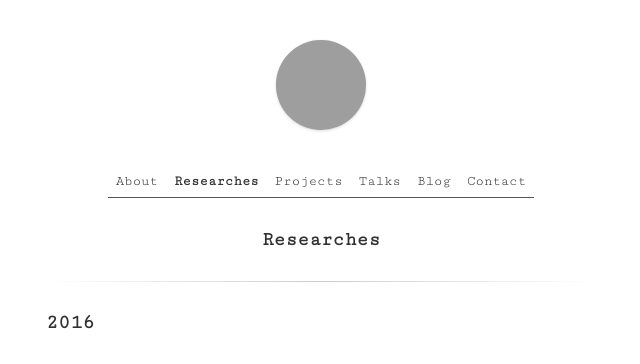
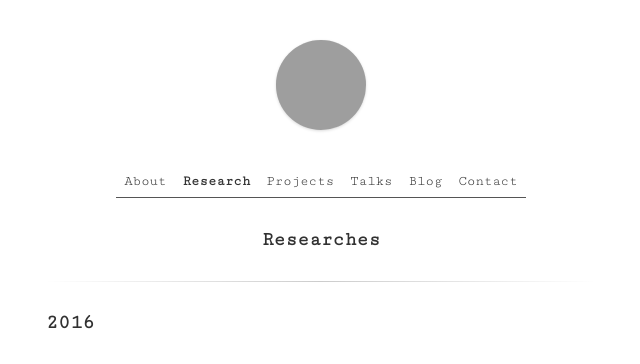
Before and after one commit to yatingz205/yatingz205.github.io, a Jekyll site: the page built from researches.html, in a window 1280 px wide. Shown: the top 364 px of the page, without its empty margins (319-959 px from the left). Built offline with Jekyll 4.4.1, drawn with Linux system fonts in a browser that asks for light colours; grey boxes are pictures that could not be loaded.

Commit message:
Update header.html

```diff
--- a/_includes/header.html
+++ b/_includes/header.html
@@ -24,13 +24,13 @@
 			{% assign link = '/researches' %}
 			<li> <a href="{{ link | prepend: site.baseurl | prepend: site.url }}"> Researches </a> </li>
 		{% else %}
-			<li style="font-weight:bold;"> <a> Researches </a> </li>
+			<li style="font-weight:bold;"> <a> Research </a> </li>
 		{% endif %}
 		{% if page.url != '/projects' %}
 			{% assign link = '/projects' %}
 			<li> <a href="{{ link | prepend: site.baseurl | prepend: site.url }}"> Projects </a> </li>
 		{% else %}
-			<li style="font-weight:bold;"> <a> Projects </a> </li>
+			<li style="font-weight:bold;"> <a> Project </a> </li>
 		{% endif %}
 	</ul>
 	<ul class="bottom-menu">
@@ -44,7 +44,7 @@
 			{% assign link = '/blog' %}
 			<li> <a href="{{ link | prepend: site.baseurl | prepend: site.url }}"> Blog </a> </li>
 		{% else %}
-			<li style="font-weight:bold;"> <a> Blog </a> </li>
+			<li style="font-weight:bold;"> <a> Misc </a> </li>
 		{% endif %}
 		{% if page.url != '/contact' %}
 			{% assign link = '/contact' %}
```
